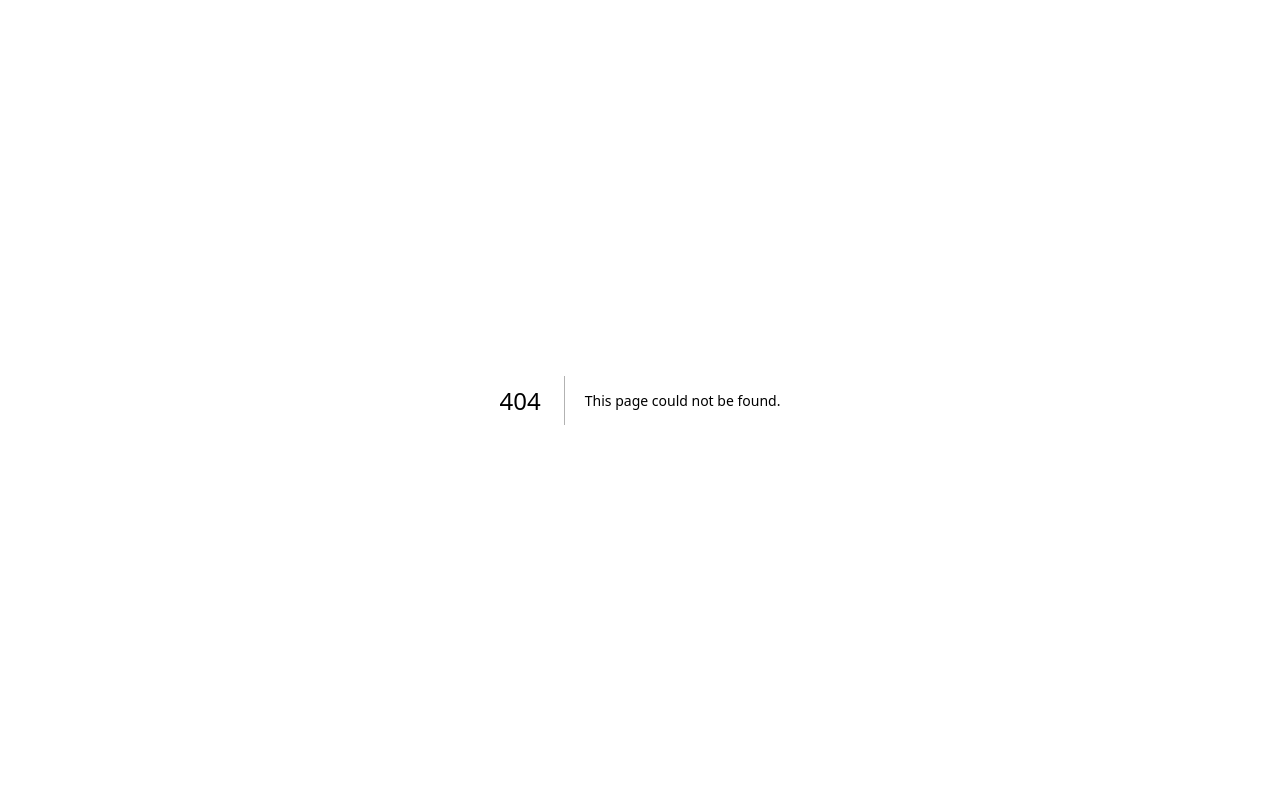
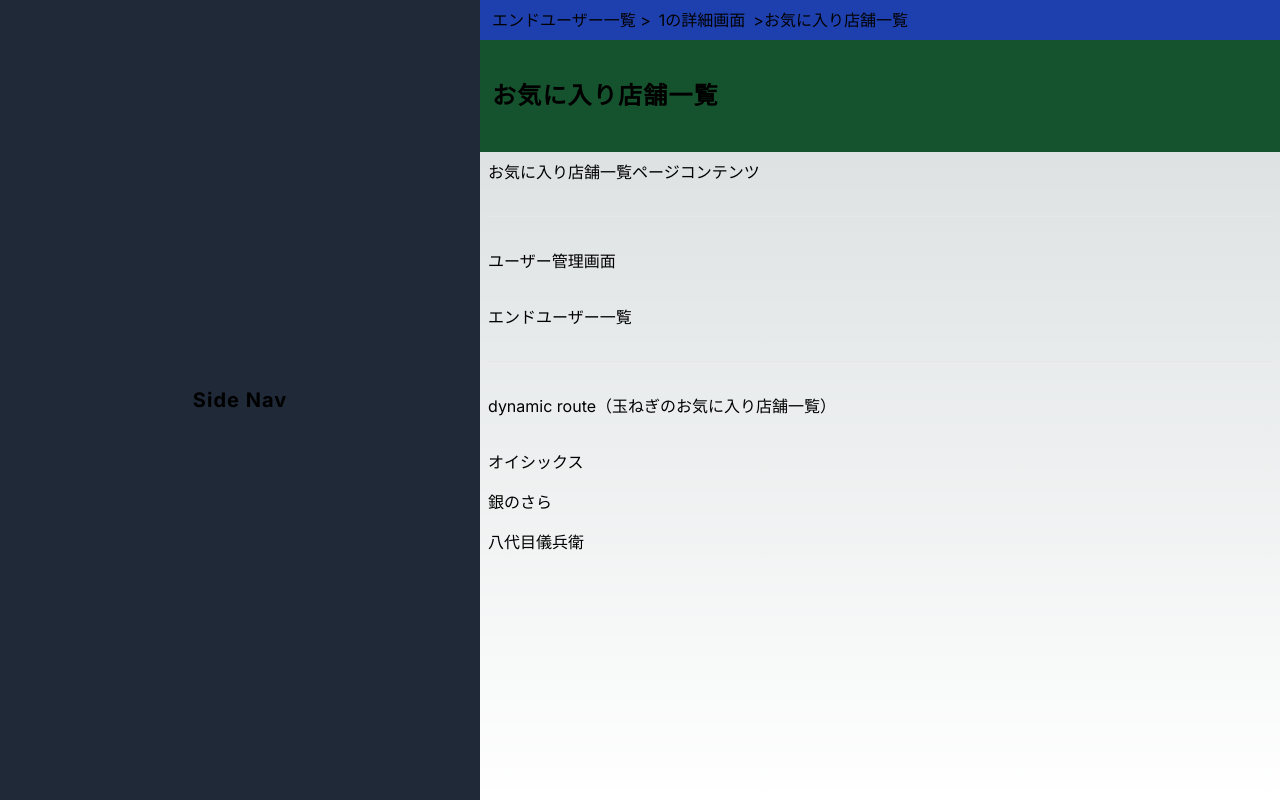
Before and after one commit to masaru-suzuki/automatic-breadcrumbs, a Next.js app: page /end-users/1/favoriteShop in a window 1280 px wide. Before the commit this address had no page. Built offline with nearby package versions, Linux system fonts and the light colour scheme.

Commit message:
add: dynamic route配下にdynamic routeを設置してテスト

```diff
--- /dev/null
+++ b/src/app/(spa)/end-users/[userId]/favoriteShop/[favoriteShopId]/page.tsx
@@ -0,0 +1,31 @@
+'use client';
+
+import { PageHeader } from '@/components/PageHeader';
+import { userList } from '@/constants/user';
+import { generateBreadCrumbs } from '@/utils/GenerateBreadCrumbs';
+import Link from 'next/link';
+import { usePathname } from 'next/navigation';
+
+type Params = {
+  params: {
+    userId: string;
+    favoriteShopId: string;
+  };
+};
+export default function Page({ params }: Params) {
+  const { userId, favoriteShopId } = params;
+  const pathname = usePathname();
+  const breadcrumbs = generateBreadCrumbs({ pathname, params });
+  const userName = userList.find((user) => user.userId === userId)?.name;
+
+  return (
+    <>
+      <PageHeader breadcrumbs={breadcrumbs} />
+      <div className="p-2 grid gap-8 content-start">
+        <Link href={`/end-users/${userId}`}>
+          ユーザー: {userName} の管理画面
+        </Link>
+      </div>
+    </>
+  );
+}
--- /dev/null
+++ b/src/app/(spa)/end-users/[userId]/favoriteShop/page.tsx
@@ -0,0 +1,48 @@
+'use client';
+
+import { usePathname } from 'next/navigation';
+import Link from 'next/link';
+import { PageHeader } from '@/components/PageHeader';
+import { generateBreadCrumbs } from '@/utils/GenerateBreadCrumbs';
+import { userList } from '@/constants/user';
+import { favoriteShopList } from '@/constants/favoriteShop';
+
+type Props = {
+  params: {
+    userId: string;
+  };
+};
+export default function Page({ params }: Props) {
+  const { userId } = params;
+  const pathname = usePathname();
+  const breadcrumbs = generateBreadCrumbs({ pathname, params });
+  const userName = userList.find((user) => user.userId === userId)?.name;
+
+  return (
+    <>
+      <PageHeader breadcrumbs={breadcrumbs} />
+      <div className="p-2 grid gap-8 content-start">
+        <div>お気に入り店舗一覧ページコンテンツ</div>
+        <hr />
+        <Link href={`/end-users/${breadcrumbs[breadcrumbs.length - 1]?.label}`}>
+          ユーザー管理画面
+        </Link>
+        <Link href="/end-users">エンドユーザー一覧</Link>
+        <hr />
+        <h2>dynamic route（{userName}のお気に入り店舗一覧）</h2>
+        <div className="grid gap-4">
+          {favoriteShopList.map((shop) => {
+            const { shopId, label } = shop;
+            return (
+              <div key={shopId}>
+                <Link href={`/end-users/${userId}/favoriteShop/${shopId}`}>
+                  {label}
+                </Link>
+              </div>
+            );
+          })}
+        </div>
+      </div>
+    </>
+  );
+}
--- a/src/app/(spa)/end-users/[userId]/page.tsx
+++ b/src/app/(spa)/end-users/[userId]/page.tsx
@@ -1,6 +1,7 @@
 'use client';
 
 import { PageHeader } from '@/components/PageHeader';
+import { favoriteShopList } from '@/constants/favoriteShop';
 import { userList } from '@/constants/user';
 import { generateBreadCrumbs } from '@/utils/GenerateBreadCrumbs';
 import Link from 'next/link';
@@ -22,7 +23,25 @@ export default function Page({ params }: Params) {
       <div className="p-2 grid gap-8 content-start">
         <div>ユーザー:{userName}の管理画面コンテンツ</div>
         <Link href={`/end-users/${userId}/setting`}>詳細設定画面</Link>
+        <Link href={`/end-users/${userId}/favoriteShop`}>
+          {userName}のお気に入り店舗
+        </Link>
         <Link href="/end-users">ユーザー一覧</Link>
+        <hr />
+        <h2>dynamic route（{userName}のお気に入り店舗）</h2>
+        <div className="grid gap-4">
+          {favoriteShopList.map((shop) => {
+            const { shopId, label } = shop;
+            return (
+              <Link
+                href={`/end-users/${userId}/favoriteShop/${shopId}`}
+                key={userId}
+              >
+                お気に入り店舗: {label}
+              </Link>
+            );
+          })}
+        </div>
       </div>
     </>
   );
--- /dev/null
+++ b/src/constants/favoriteShop.ts
@@ -0,0 +1,14 @@
+export const favoriteShopList = [
+  {
+    shopId: '1',
+    label: 'オイシックス',
+  },
+  {
+    shopId: '2',
+    label: '銀のさら',
+  },
+  {
+    shopId: '3',
+    label: '八代目儀兵衛',
+  },
+];
--- a/src/constants/site.ts
+++ b/src/constants/site.ts
@@ -20,6 +20,18 @@ export const siteMap: SiteMap[] = [
             title: '詳細設定',
             path: 'setting',
             dynamic: false,
+          },
+          {
+            title: 'お気に入り店舗一覧',
+            path: 'favoriteShop',
+            dynamic: false,
+            children: [
+              {
+                title: '${userId}のお気に入り店舗: ${favoriteShopId} の詳細',
+                path: 'favoriteShopId',
+                dynamic: true,
+              },
+            ],
           },
         ],
       },
```
